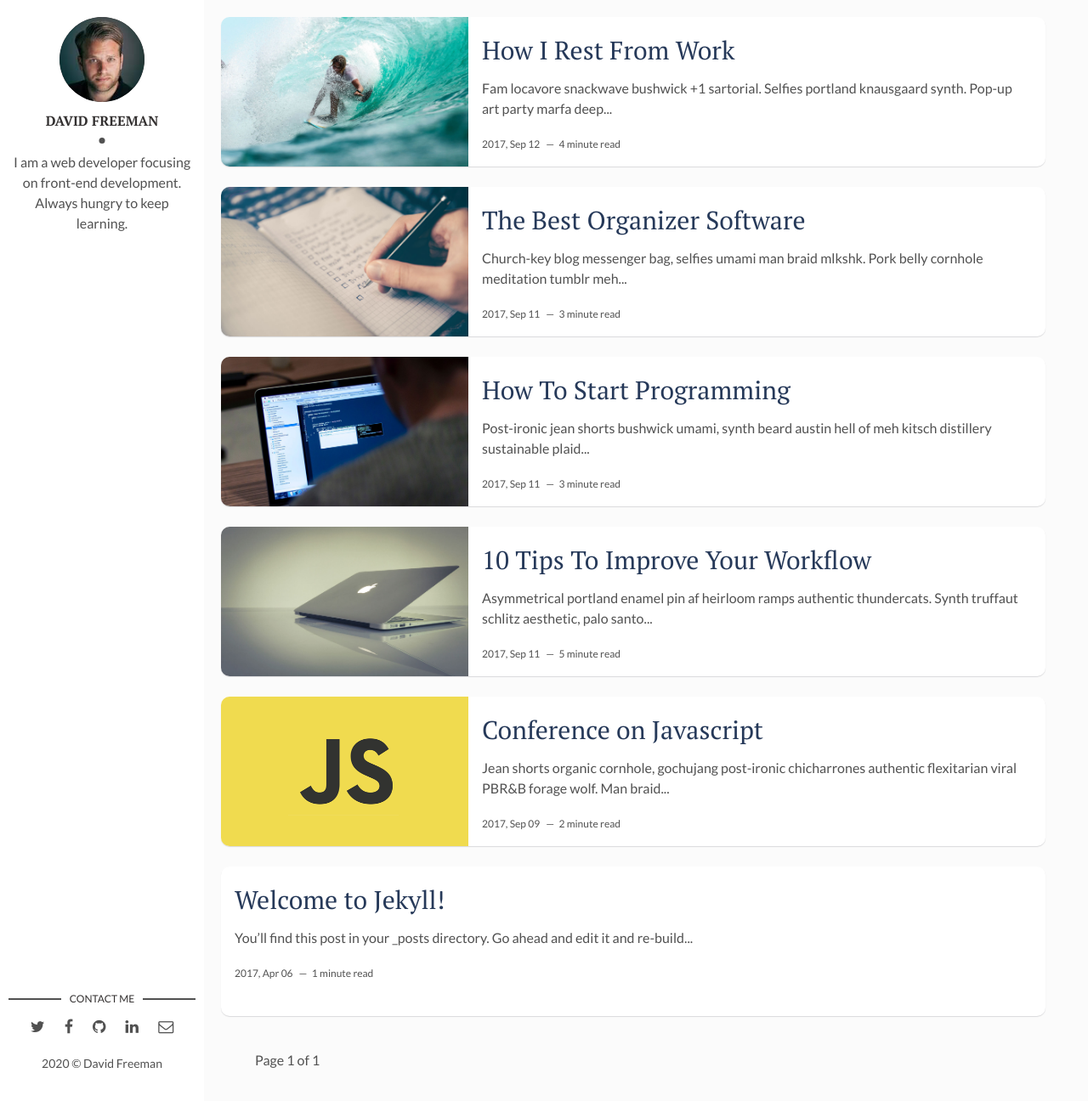
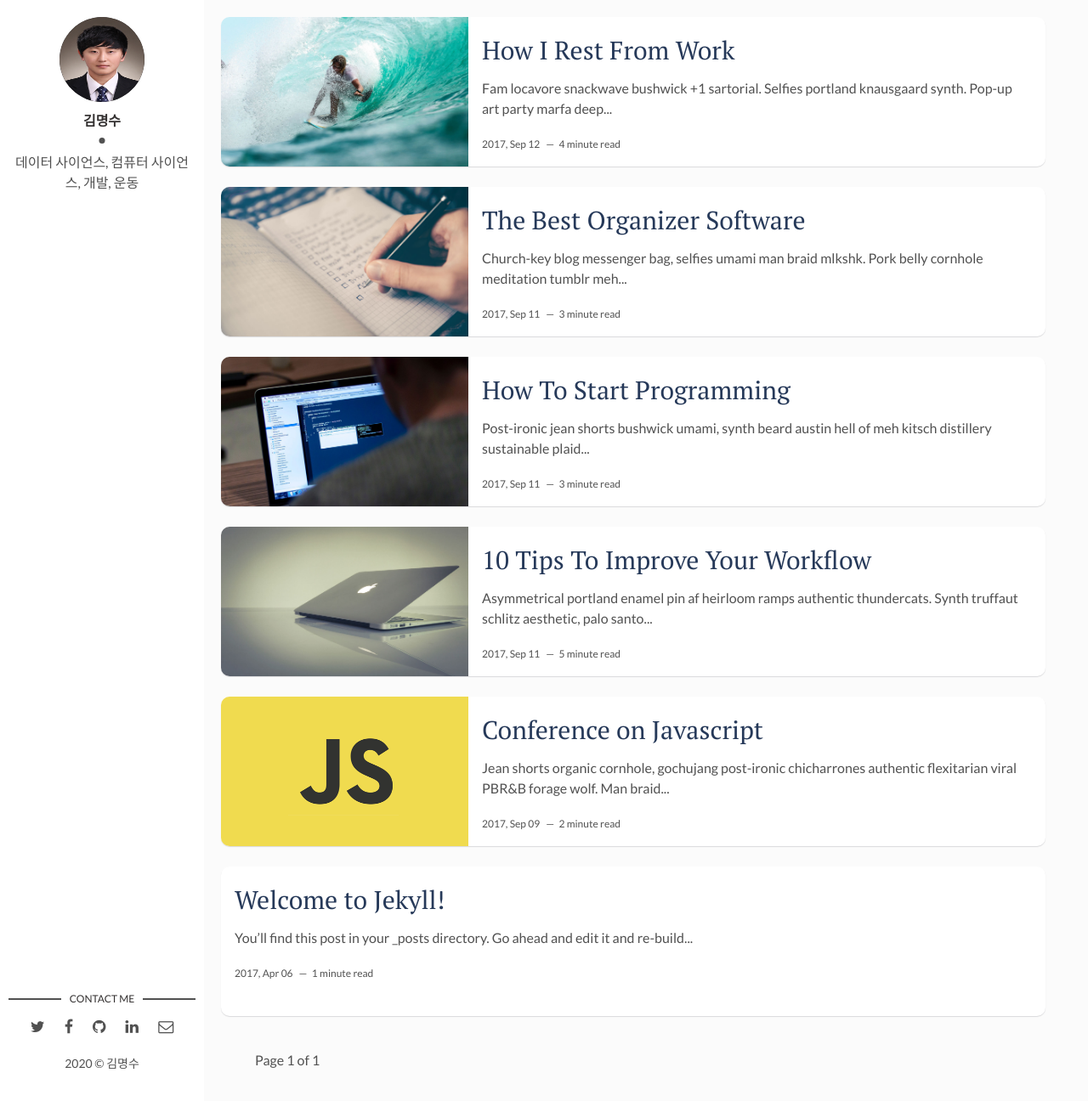
Before and after one commit to CodyBuilder-dev/codybuilder-dev.github.io, a Jekyll site: the page built from index.html, in a window 1280 px wide and 1296 px high. Shown: the whole window at 85% size. Built offline with Jekyll 4.4.1, drawn with Linux system fonts in a browser that asks for light colours; the list of posts is cut into pages by our own code.

Commit message:
[Feat] 깃허브,링크드인 연결

```diff
--- a/_config.yml
+++ b/_config.yml
@@ -1,21 +1,19 @@
-title: Hello, world! I'm David Freeman
+title: 운동하는 프로그래머
 description: > # this means to ignore newlines until "baseurl:"
-  Write an awesome description for your new site here. You can edit this
-  line in _config.yml. It will appear in your document head meta (for
-  Google search results) and in your feed.xml site description.
+  데이터 사이언스, 컴퓨터 사이언스, 개발 그리고 운동을 좋아하는 프로그래머입니다.
 permalink: ':title/'
 baseurl: "" # the subpath of your site, e.g. /blog
 url: "https://codybuilder-dev.github.io/" # the base hostname & protocol for your site, e.g. http://example.com
 site-twitter: #if your site has a twitter account, enter it here
 
 # Author Settings
-author: David Freeman # add your name
-author-img: david-freeman.jpg # add your photo
-about-author: I am a web developer focusing on front-end development. Always hungry to keep learning. # add description
+author: 김명수  # add your name
+author-img: kms.jpg # add your photo
+about-author: 데이터 사이언스, 컴퓨터 사이언스, 개발, 운동 # add description
 social-twitter: # add your Twitter handle
 social-facebook: # add your Facebook handle
-social-github: artemsheludko # add your Github handle
-social-linkedin: # add your Linkedin handle
+social-github: codybuilder-dev # add your Github handle
+social-linkedin: 명수-김-21777718b # add your Linkedin handle
 social-email: # add your Email address
 
 # Disqus
```
Also changed, not shown: assets/img/kms.jpg (added).
